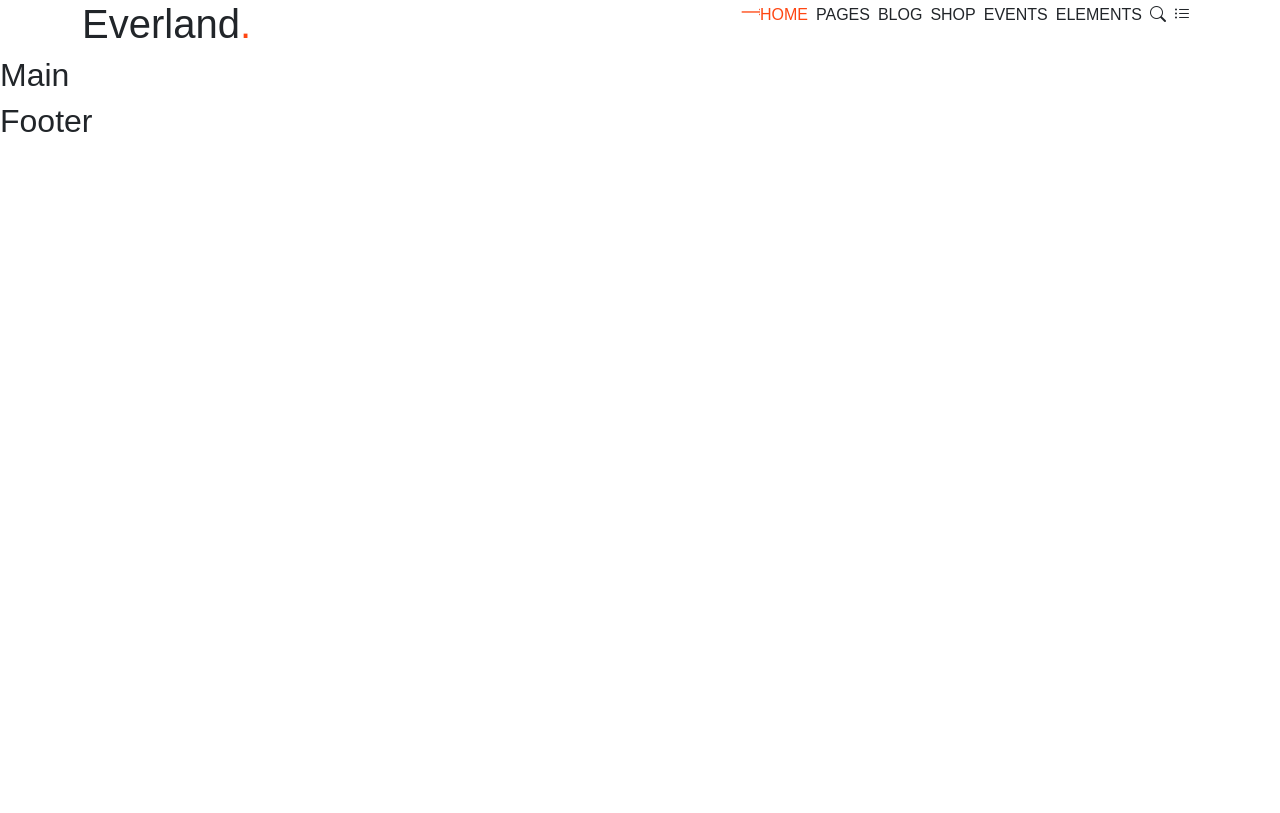
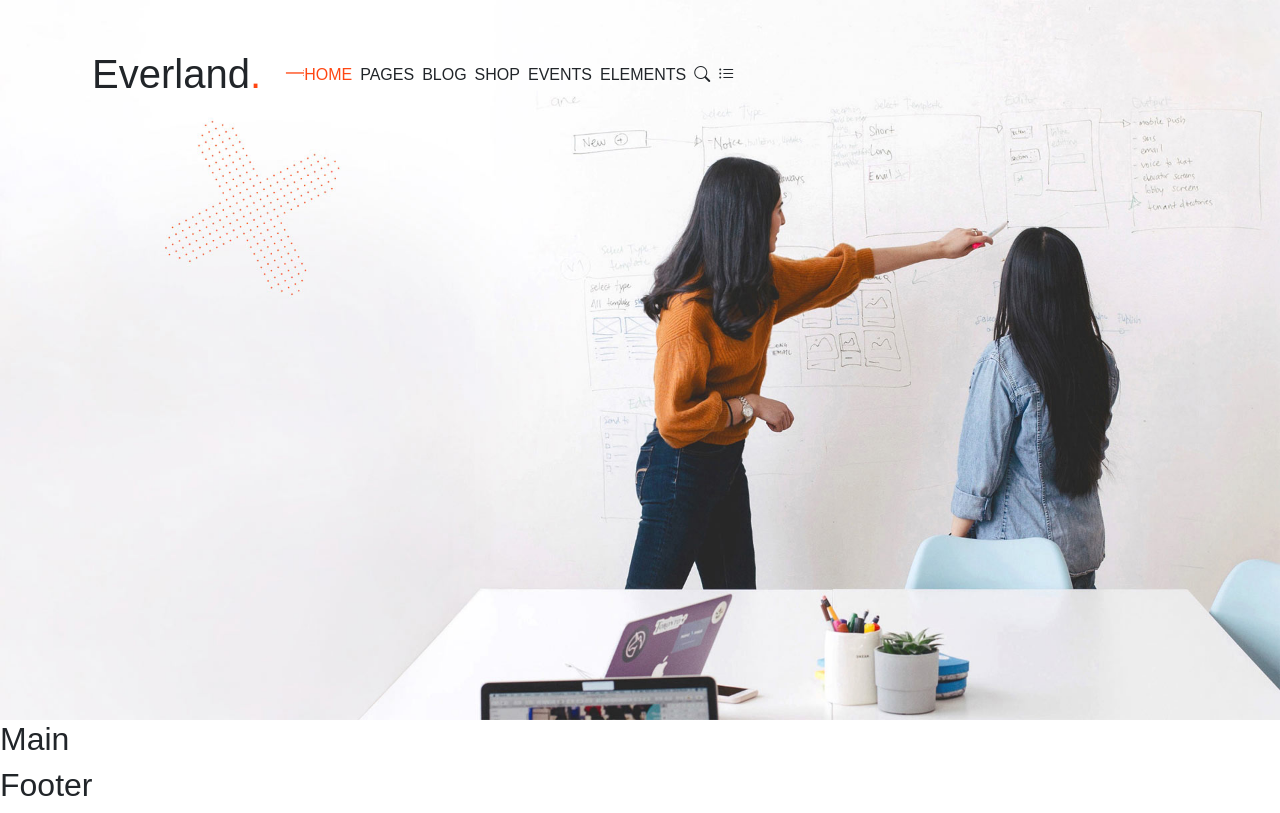
Before and after one commit to AntoCic/proj-html-vuejs, a Vue app: page / in a window 1280 px wide. Built offline with nearby package versions, Linux system fonts and the light colour scheme.

Commit message:
ADDED img hero

```diff
--- a/src/components/AppFooter.vue
+++ b/src/components/AppFooter.vue
@@ -1,7 +1,7 @@
 <template>
-    <main>
+    <footer>
       <h2>Footer</h2>
-    </main>
+    </footer>
   </template>
 
   <script>
--- a/src/components/AppHeader.vue
+++ b/src/components/AppHeader.vue
@@ -1,23 +1,21 @@
 <template>
-  <main>
+    <header class="header">
       <div class="container">
-      <div class="row justify-content-between">
+        <div class="row justify-content-between align-items-center">
           <div class="col-auto">
-          <h1>Everland<span class="text-orange">.</span></h1>
+            <h1 class="mb-0">Everland<span class="text-orange">.</span></h1>
           </div>
           <div class="col-auto">
             <template v-for="link in links">
-            <elm-arrow :class="{'active': link === currentPage}" />
-            <a href="#" class="me-2" :class="{'active': link === currentPage}">{{ link.toUpperCase() }}</a>
+              <elm-arrow :class="{ 'active': link === currentPage }" />
+              <a href="#" class="me-2" :class="{ 'active': link === currentPage }">{{ link.toUpperCase() }}</a>
             </template>
             <a href="#" class="me-2"><i class="bi bi-search"></i></a>
             <a href="#" class="me-2"><i class="bi bi-list-ul"></i></a>
           </div>
         </div>
       </div>
-
-
-  </main>
+    </header>
 </template>
 
 <script>
@@ -50,8 +48,16 @@ export default {
 
 </script>
 
+
 <style lang="scss" scoped>
 @use '../assets/scss/partials/_variables.scss' as *;
+
+.header {
+  padding: 50px 80px;
+  position: absolute;
+  top: 0;
+  left: 0;
+}
 
 .active {
   color: $orange;
--- a/src/components/AppMain.vue
+++ b/src/components/AppMain.vue
@@ -1,6 +1,10 @@
 <template>
     <main>
+        <div class="hero">
+            <img src="../assets/img/rev-slider-main-home-img-03.jpg" alt="">
+        </div>
         <h2>Main</h2>
+
     </main>
 </template>
 
```
Lines whose indentation alone changed are shown as unchanged.
